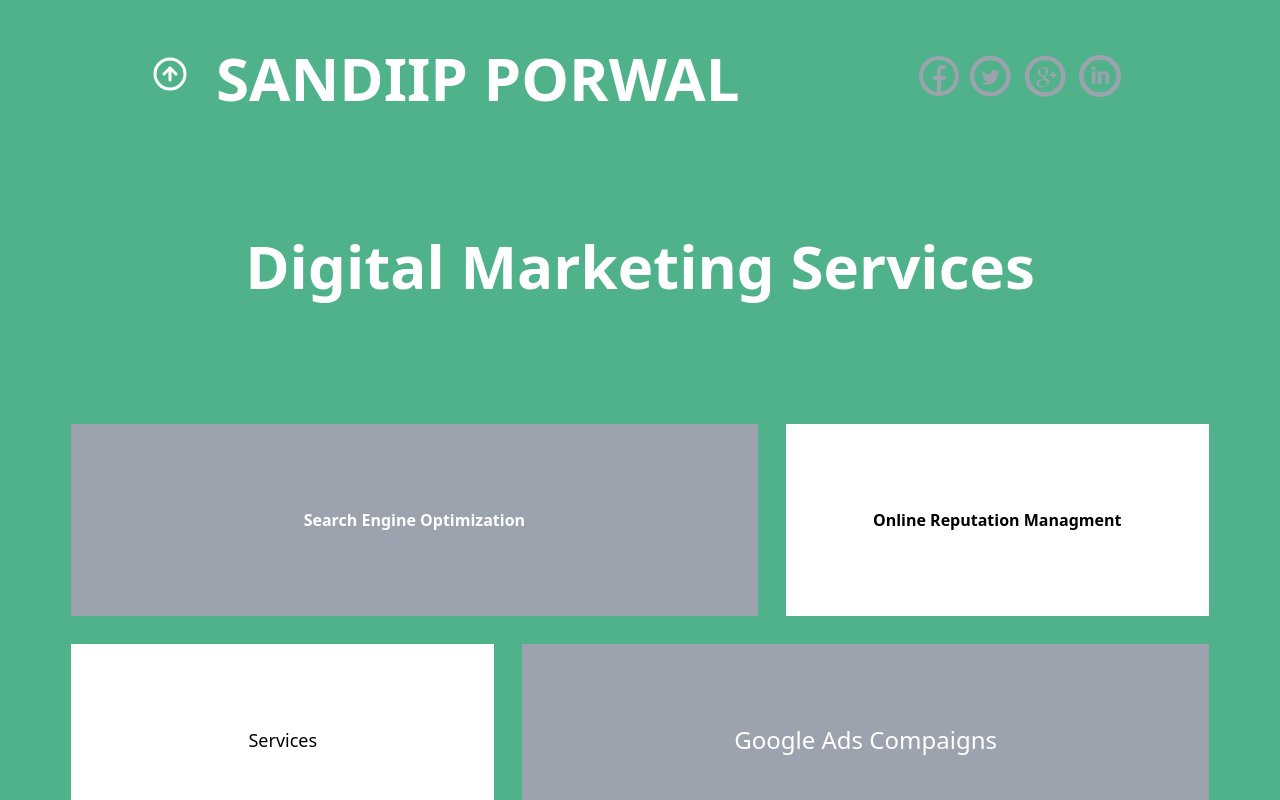
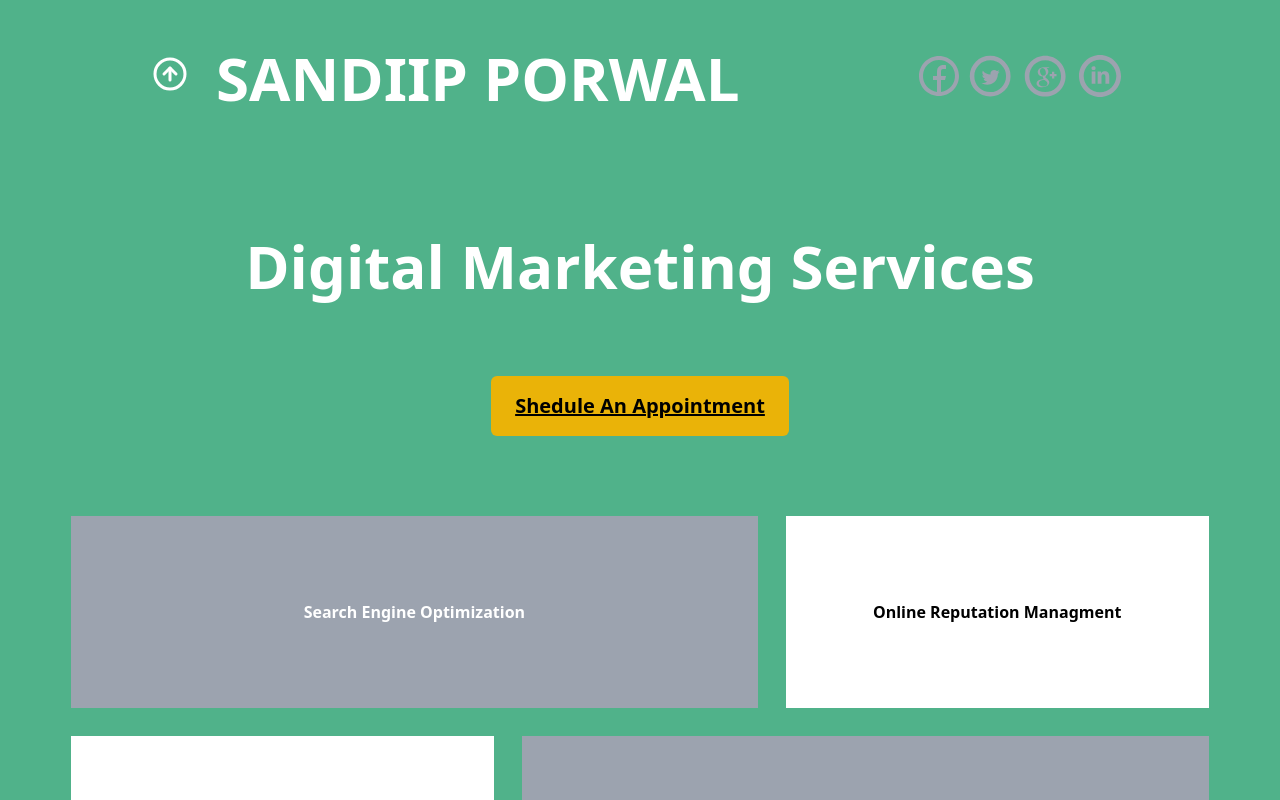
Before and after one commit to MDaud32/metrika-template, a Next.js app: page /consultingServices in a window 1280 px wide. Shown: the top 800 px of the page. Built offline with nearby package versions, Linux system fonts and the light colour scheme.

Commit message:
adding button to services page

```diff
--- a/pages/consultingServices.js
+++ b/pages/consultingServices.js
@@ -6,7 +6,7 @@ import { FiArrowUpCircle } from 'react-icons/fi';
 const OurTeam = () => {
   return (
     <div>
-      <div className="w-screen pb-20 md:h-screen bg-[#50b28a]">
+      <div className="w-screen pb-20 md:h-full bg-[#50b28a]">
         {/* logo arrowicon social media icon */}
         <div className="flex lg:w-[80%] p-6 mx-auto flex-row justify-between items-center text-center py-12">
           <div className=" flex lg:flex-row flex-col gap-7 items-center">
@@ -29,6 +29,9 @@ const OurTeam = () => {
         <div className="flex justify-center text-center text-6xl font-semibold text-white my-20">
           <h1>Digital Marketing Services</h1>
         </div>
+        <button className="flex justify-center items-center text-center  mx-auto px-6 py-4 bg-yellow-500 my-8 rounded-md text-xl font-semibold cursor-pointer underline">
+          Shedule An Appointment
+        </button>
 
         {/* content */}
         <div className=" lg:w-[90%] md:w-[85%] mx-auto flex flex-wrap px-1 lg:justify-center text-center pt-12 gap-[3.3px] lg:gap-7 md:gap-4">
```
